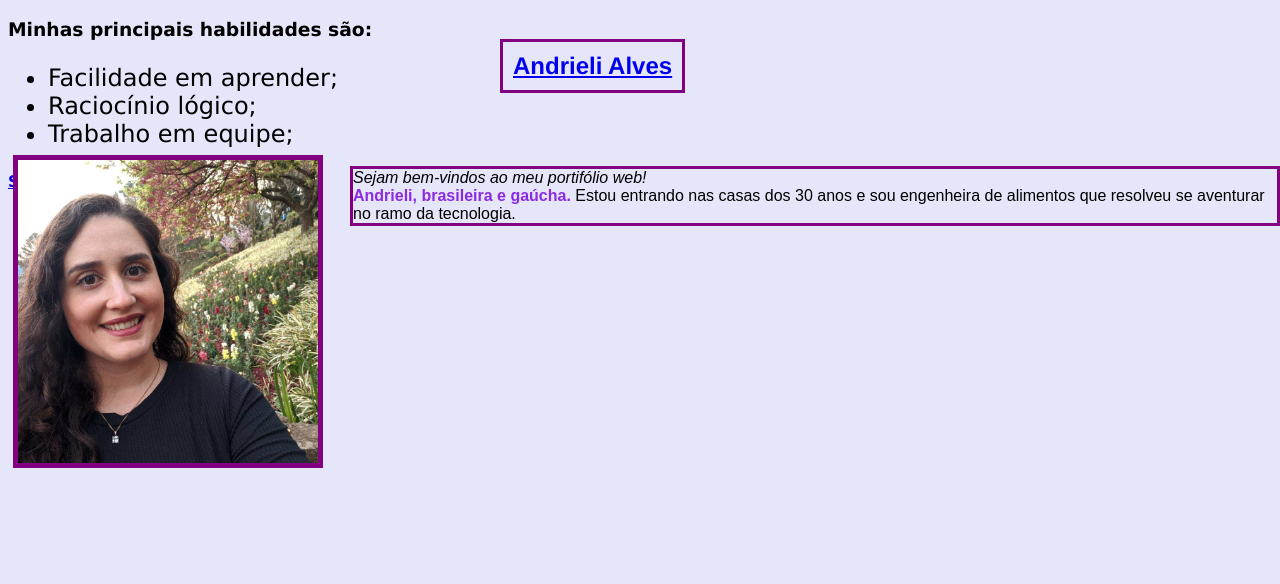
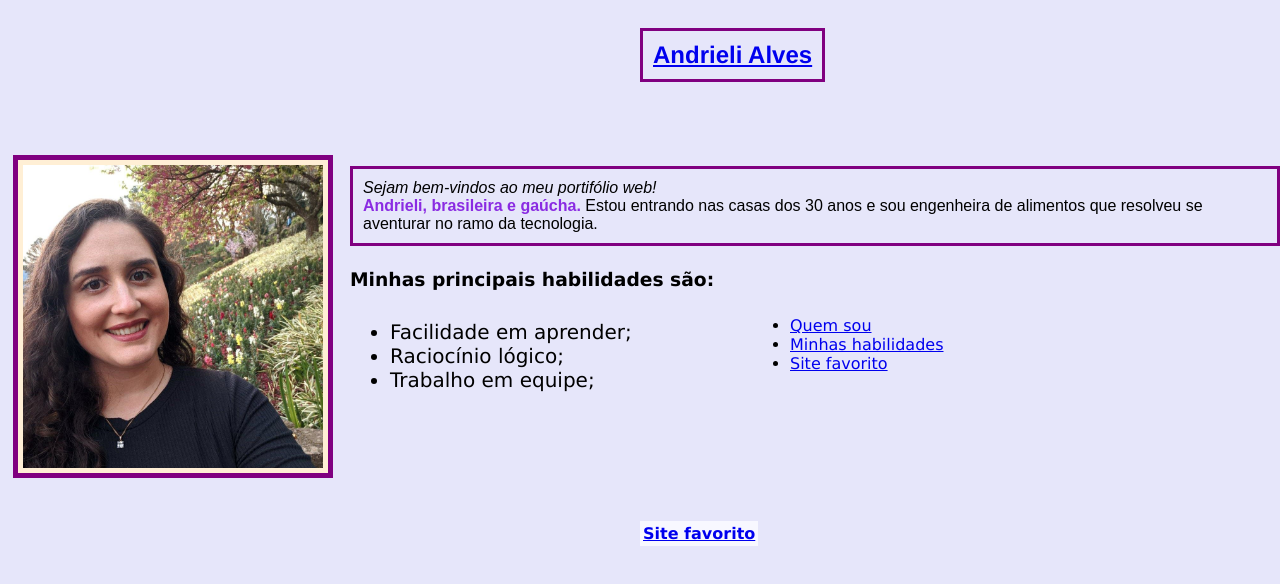
Before and after one commit to andrielisalves/andrielisalves.github.io, a plain HTML site: page index.html in a window 1280 px wide. Drawn offline with Linux system fonts and the light colour scheme.

Commit message:
Estilizando a página

```diff
--- a/style.css
+++ b/style.css
@@ -3,10 +3,16 @@ body {
   font-family: 'Lucida Sans', 'Lucida Sans Regular', 'Lucida Grande', 'Lucida Sans Unicode', Geneva, Verdana, sans-serif;
 }
 
-#site {
-  background-color: lightgrey;
+#site-favorito {
+  position: absolute;
+  background-color: ghostwhite;
   text-align: center;
+  z-index: 6;
+  top: 500px;
+  padding: 3px;
+  left: 50%;
 }
+
 h1 {
   font-family: 'Franklin Gothic Medium', 'Arial Narrow', Arial, sans-serif;
 }
@@ -20,13 +26,17 @@ strong {
 }
 
 .minhas-habilidades {
-  font-size: 24px;
+  font-size: 20px;
+  position: absolute;
+  z-index: 5;
+  top: 300px;
+  left: 350px;
 }
 
 h1{
   text-align: center;
   border: 3px solid purple;
-  left: 500px;
+  left: 50%;
   padding: 10px;
   position: absolute;
   z-index: 1;
@@ -39,6 +49,8 @@ img{
   margin: 5px;
   position: absolute;
   z-index: 2;
+  padding: 5px;
+  background-color: papayawhip;
 }
 
 #quem-sou-eu{
@@ -47,4 +59,19 @@ img{
   top: 150px;
   position: absolute;
   z-index: 3;
+  padding: 10px;
 }
+
+h3{
+  position: absolute;
+  top:250px;
+  left: 350px;
+  z-index: 4;
+}
+
+.links{
+  position: absolute;
+  z-index: 7;
+  top: 300px;
+  left: 750px;
+}
```
